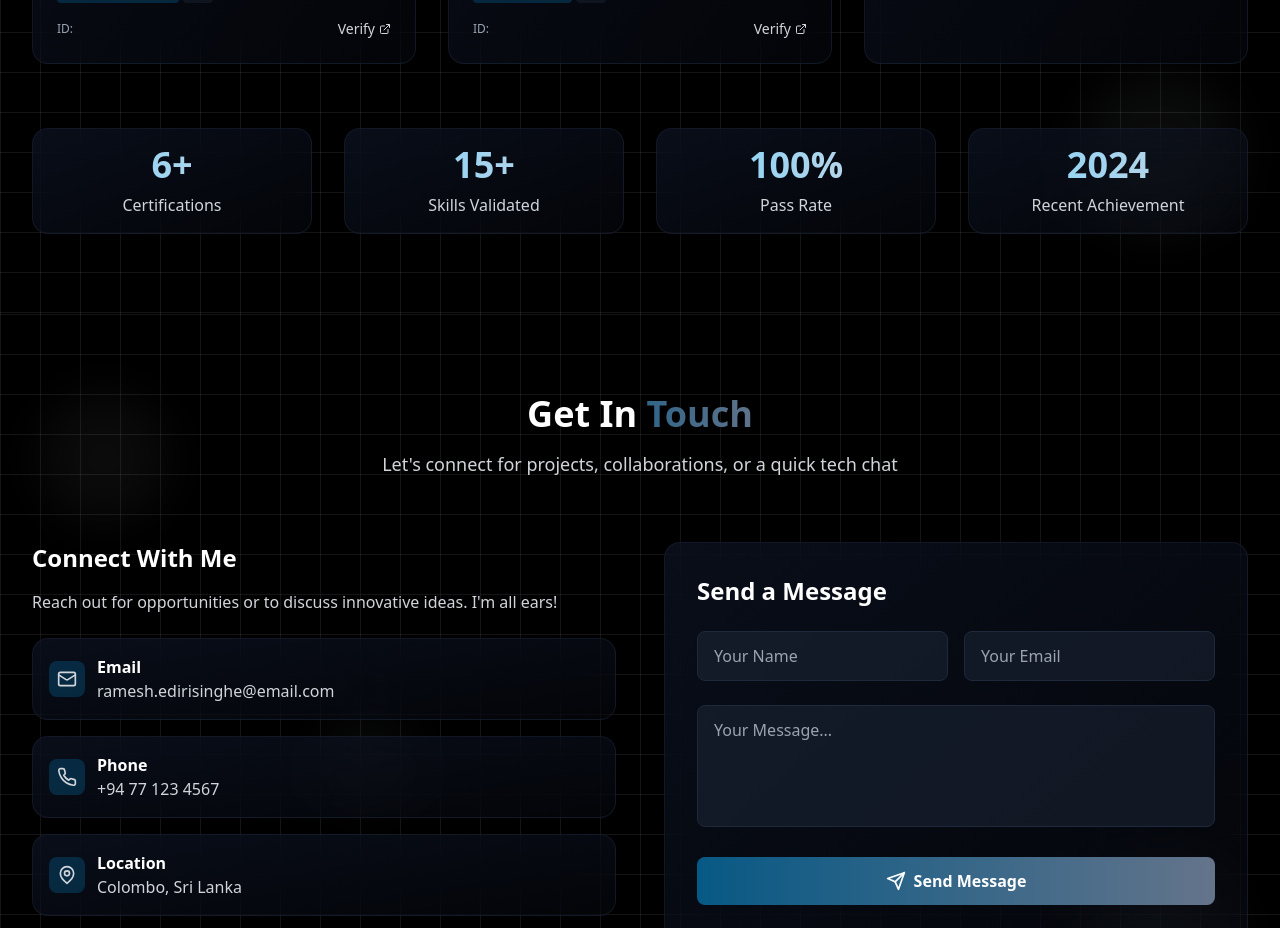
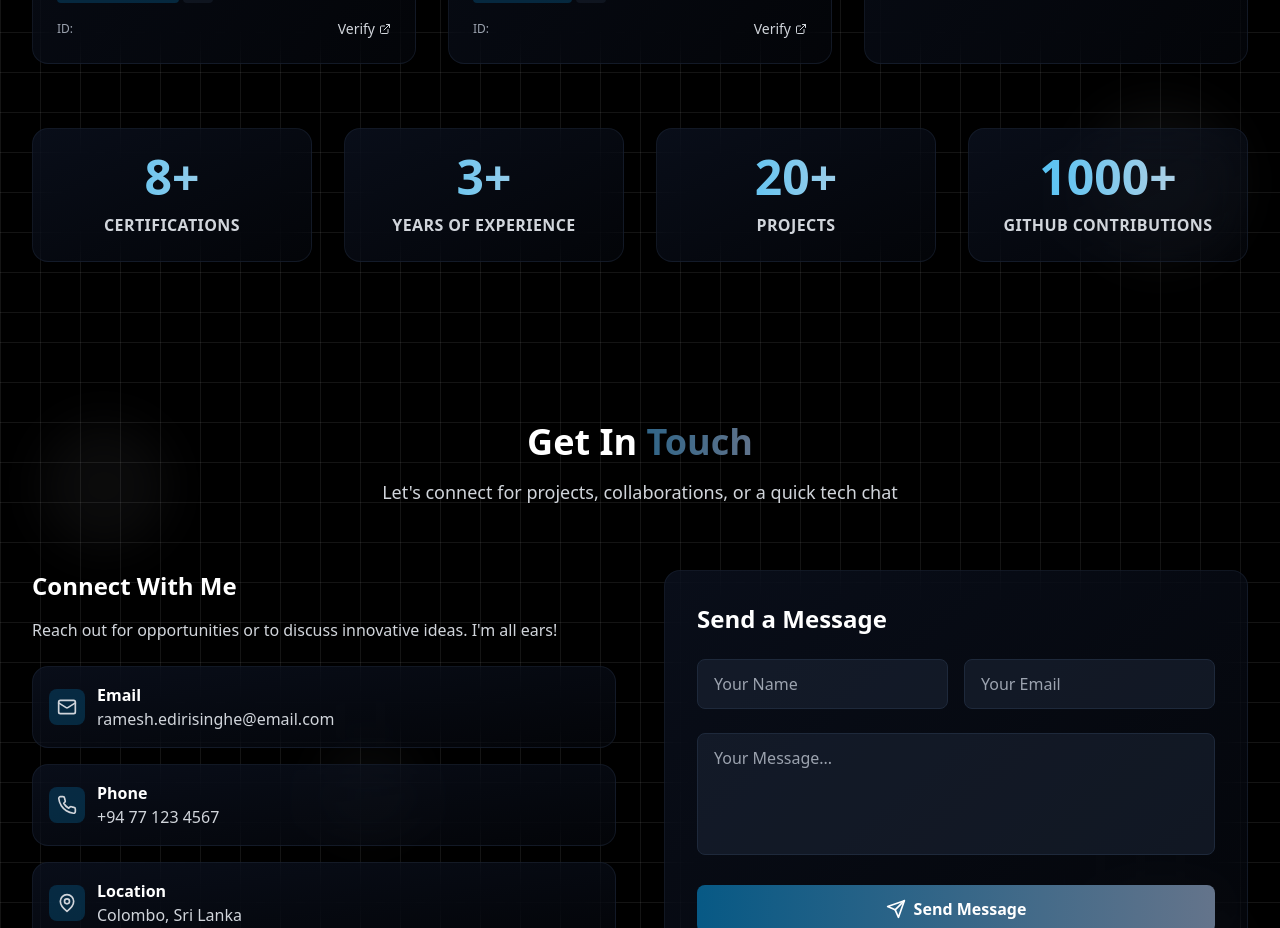
Before and after one commit to RameshEdirisinghe/portfolio-v2, a React (Vite) app: page / in a window 1280 px wide. Shown: the part 5380-6308 px from the top of the page. Built offline with nearby package versions, Linux system fonts and the light colour scheme.

Commit message:
update achivements

```diff
--- a/src/components/Certificates.tsx
+++ b/src/components/Certificates.tsx
@@ -174,21 +174,21 @@ const Certificates = () => {
 
         {/* Stats Section */}
         <div className="mt-16 grid grid-cols-2 md:grid-cols-4 gap-8">
-          <div className="text-center bg-gradient-to-br from-slate-900/60 to-slate-900/20 backdrop-blur-xl border border-slate-800/50 rounded-2xl p-4 hover:border-gray-400/50 transition-all duration-500">
-            <div className="text-3xl md:text-4xl font-bold bg-gradient-to-r from-sky-300 to-slate-300 bg-clip-text text-transparent mb-2">6+</div>
-            <div className="text-gray-300">Certifications</div>
+          <div className="text-center bg-gradient-to-br from-slate-900/60 to-slate-900/20 backdrop-blur-xl border border-slate-800/50 rounded-2xl p-6 hover:border-gray-400/50 transition-all duration-500">
+            <div className="text-4xl md:text-5xl font-extrabold bg-gradient-to-r from-sky-400 to-slate-300 bg-clip-text text-transparent mb-3">8+</div>
+            <div className="text-gray-300 uppercase tracking-wide font-semibold">Certifications</div>
           </div>
-          <div className="text-center bg-gradient-to-br from-slate-900/60 to-slate-900/20 backdrop-blur-xl border border-slate-800/50 rounded-2xl p-4 hover:border-gray-400/50 transition-all duration-500">
-            <div className="text-3xl md:text-4xl font-bold bg-gradient-to-r from-sky-300 to-slate-300 bg-clip-text text-transparent mb-2">15+</div>
-            <div className="text-gray-300">Skills Validated</div>
+          <div className="text-center bg-gradient-to-br from-slate-900/60 to-slate-900/20 backdrop-blur-xl border border-slate-800/50 rounded-2xl p-6 hover:border-gray-400/50 transition-all duration-500">
+            <div className="text-4xl md:text-5xl font-extrabold bg-gradient-to-r from-sky-400 to-slate-300 bg-clip-text text-transparent mb-3">3+</div>
+            <div className="text-gray-300 uppercase tracking-wide font-semibold">Years of Experience</div>
           </div>
-          <div className="text-center bg-gradient-to-br from-slate-900/60 to-slate-900/20 backdrop-blur-xl border border-slate-800/50 rounded-2xl p-4 hover:border-gray-400/50 transition-all duration-500">
-            <div className="text-3xl md:text-4xl font-bold bg-gradient-to-r from-sky-300 to-slate-300 bg-clip-text text-transparent mb-2">100%</div>
-            <div className="text-gray-300">Pass Rate</div>
+          <div className="text-center bg-gradient-to-br from-slate-900/60 to-slate-900/20 backdrop-blur-xl border border-slate-800/50 rounded-2xl p-6 hover:border-gray-400/50 transition-all duration-500">
+            <div className="text-4xl md:text-5xl font-extrabold bg-gradient-to-r from-sky-400 to-slate-300 bg-clip-text text-transparent mb-3">20+</div>
+            <div className="text-gray-300 uppercase tracking-wide font-semibold">Projects</div>
           </div>
-          <div className="text-center bg-gradient-to-br from-slate-900/60 to-slate-900/20 backdrop-blur-xl border border-slate-800/50 rounded-2xl p-4 hover:border-gray-400/50 transition-all duration-500">
-            <div className="text-3xl md:text-4xl font-bold bg-gradient-to-r from-sky-300 to-slate-300 bg-clip-text text-transparent mb-2">2024</div>
-            <div className="text-gray-300">Recent Achievement</div>
+          <div className="text-center bg-gradient-to-br from-slate-900/60 to-slate-900/20 backdrop-blur-xl border border-slate-800/50 rounded-2xl p-6 hover:border-gray-400/50 transition-all duration-500">
+            <div className="text-4xl md:text-5xl font-extrabold bg-gradient-to-r from-sky-400 to-slate-300 bg-clip-text text-transparent mb-3">1000+</div>
+            <div className="text-gray-300 uppercase tracking-wide font-semibold">GitHub Contributions</div>
           </div>
         </div>
       </div>
```
